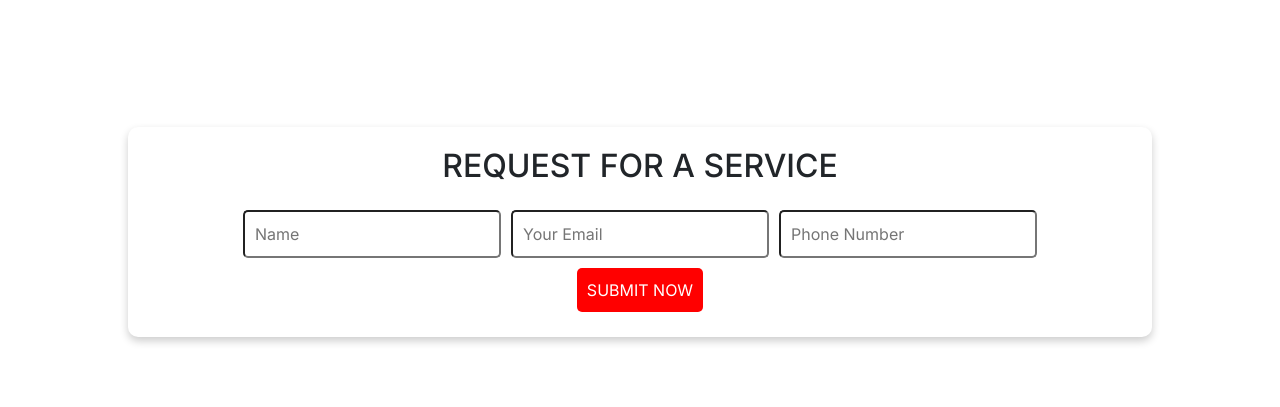
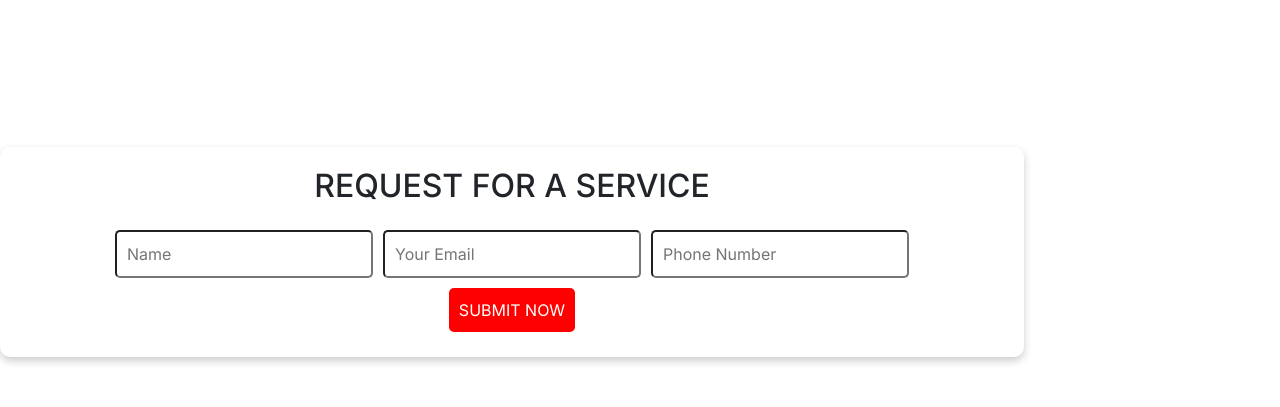
Before and after one commit to Aalia-Fathima/Xzect-task-8-repo, a Next.js app: page / in a window 1280 px wide. Shown: the part 960-1367 px from the top of the page. Built offline with nearby package versions, Linux system fonts and the light colour scheme.

Commit message:
Update page.module.css

```diff
--- a/app/page.module.css
+++ b/app/page.module.css
@@ -333,11 +333,11 @@
   cursor: pointer;
 }
 .formoverlays {
-  position: relative;
+/*   position: relative; */
   bottom: 20px;
-  left: 50%;
+/*   left: 50%; */
   width: 80%;
-  transform: translateX(-50%);
+/*   transform: translateX(-50%); */
   background-color: white;
   padding: 20px;
   border-radius: 10px;
```
